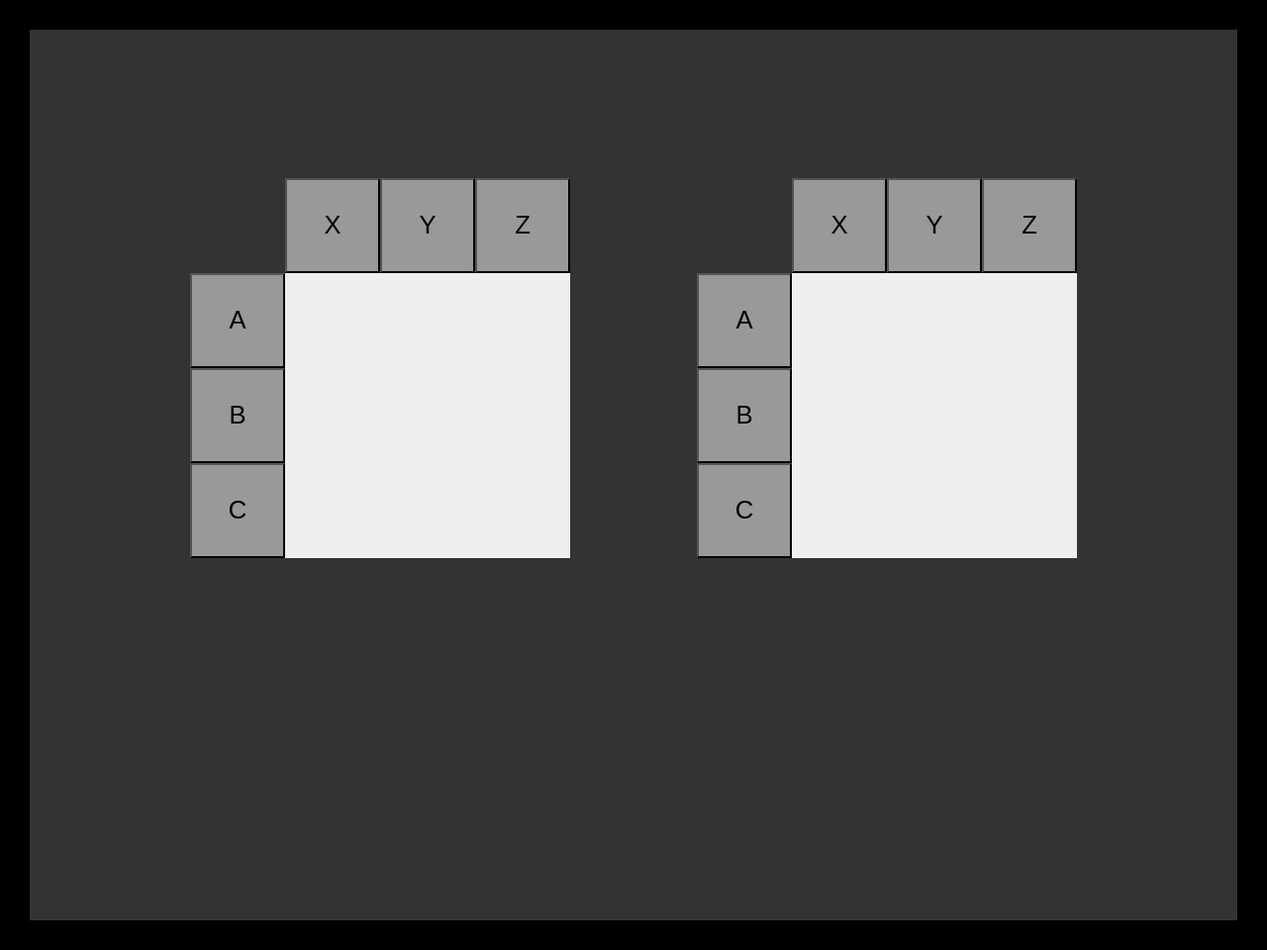
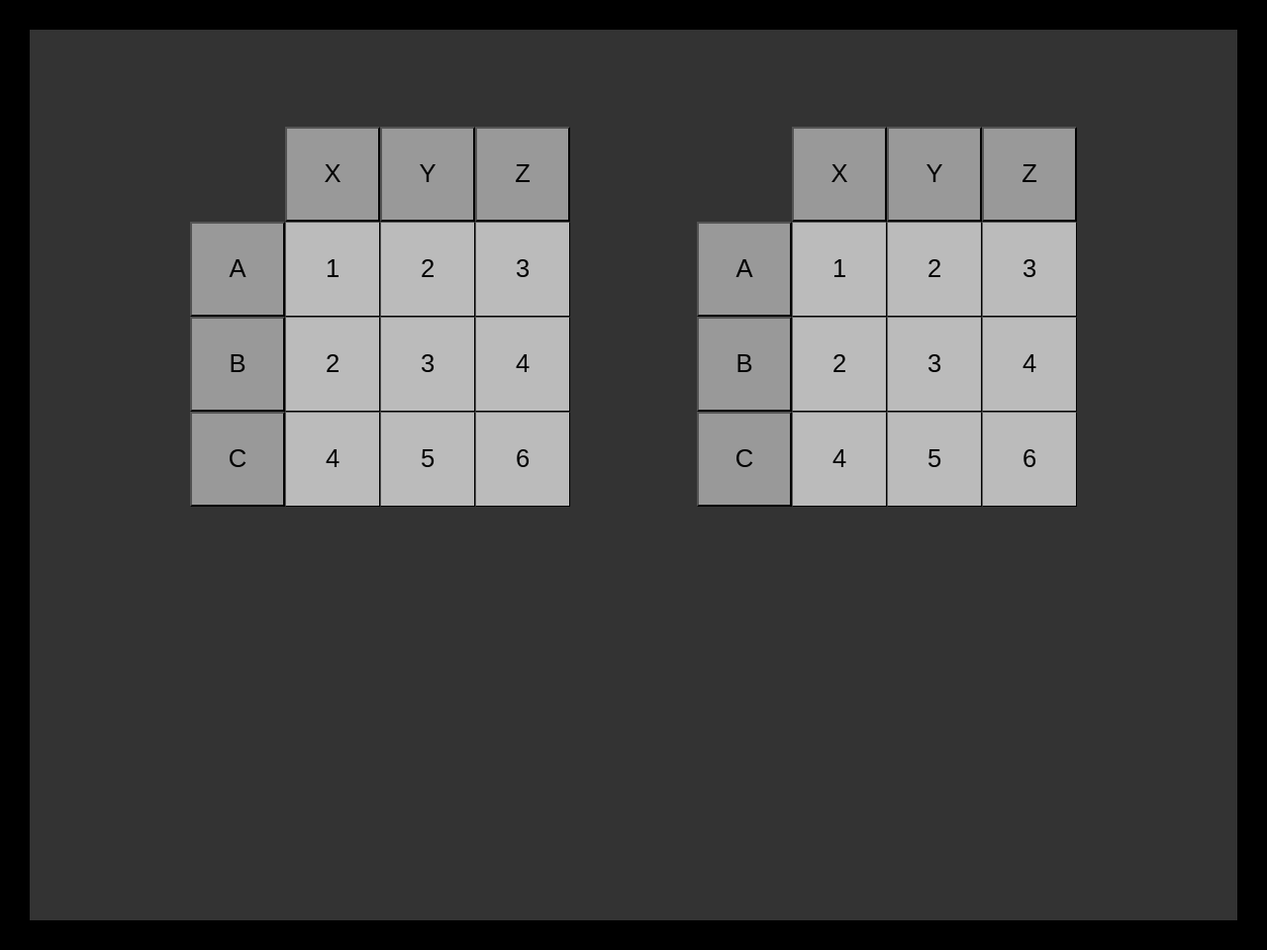
Before and after one commit to janohirmas/janohirmas.github.io, a Jekyll site: the page game.html, which Jekyll copies as it is, in a window 1280 px wide. Shown: the whole page at 99% size. Built offline with Jekyll 4.4.1, drawn with Linux system fonts in a browser that asks for light colours.

Commit message:
minor twitches

```diff
--- a/css/RevealGame.css
+++ b/css/RevealGame.css
@@ -5,6 +5,9 @@
     --table-width: 30vw;
     --action-font-size: 2vw;
     --table-side-margin: 15vw;
+    --table-top-margin: 10vw;
+    --outcome-background-color: #bbb;
+    --outcome-text-color: #000;
 }
 
 body {
@@ -15,7 +18,7 @@ body {
 
 .gametable-sep {
     position: absolute;
-    top: 20vh;
+    top: var(--table-top-margin);
     border-collapse: collapse;
     border-spacing: 0;
     box-sizing: border-box;
@@ -54,15 +57,16 @@ body {
 }
 
 .button-outcome {
-    background-color: #eee;
-    border: none;
-    color: #eee;
+    background-color: var(--outcome-background-color);
+    border-width: 0.5px;
+    color: var(--outcome-text-color);
 }
 
 .hidden {
-    color: #eee;
+    color:  var(--outcome-background-color);
   }
 
 .non-hidden {
-    color: #000;
+    color: var(--outcome-text-color);
 }
+}
--- a/game.html
+++ b/game.html
@@ -13,87 +13,89 @@ layout: default
         <script type="text/javascript" src="myfunctions.js"></script>
     </head>
      <body>
+
+
         <table class="gametable-sep table-left">
             <tr>
                 <th> </th>
                 <th>
-                    <button onclick="DisplayContent('col-x self')" class="button-game button-action">
+                    <button onclick="DisplayContent('col-x self')" value="SX" class="button-game button-action">
                         X
                     </button>
                 </th>
                 <th>
-                    <button onclick="DisplayContent('col-y self')" class="button-game button-action">
+                    <button onclick="DisplayContent('col-y self')" value="SY" class="button-game button-action">
                         Y
                     </button>
                 </th>
                 <th>
-                    <button onclick="DisplayContent('col-z self')" class="button-game button-action">
+                    <button onclick="DisplayContent('col-z self')" value="SZ" class="button-game button-action">
                         Z
                     </button>
                 </th>
             </tr>
             <tr>
                 <td>
-                    <button onclick="DisplayContent('row-a self')" class="button-game button-action ">
+                    <button onclick="DisplayContent('row-a self')" value="SA" class="button-game button-action ">
                         A
                     </button>
                 </td>
                 <td>
-                    <button onclick="DisplayContent('row-a col-x')" class="button-game button-outcome row-a col-x self" id="self-ax">
+                    <button onclick="DisplayContent('row-a col-x')" value="ax" class="button-game button-outcome row-a col-x self" id="self-ax">
                         1
                     </button>
                 </td>
                 <td>
-                    <button onclick="DisplayContent('row-a col-y')" class="button-game button-outcome row-a col-y self" id="self-ay">
+                    <button onclick="DisplayContent('row-a col-y')"  value="ay" class="button-game button-outcome row-a col-y self" id="self-ay">
                         2
                     </button>
                 </td>
                 <td>
-                    <button onclick="DisplayContent('row-a col-z')" class="button-game button-outcome row-a col-z self" id="self-az">
+                    <button onclick="DisplayContent('row-a col-z')" value="az" class="button-game button-outcome row-a col-z self" id="self-az">
                         3
                     </button>
                 </td>
             </tr>
             <tr>
                 <td>
-                    <button onclick="DisplayContent('row-b self')" class="button-game button-action">
+                    <button onclick="DisplayContent('row-b self')" value="SB" class="button-game button-action">
                         B
                     </button>
                 </td>
                 <td>
-                    <button onclick="DisplayContent('row-b col-x')" class="button-game button-outcome row-b col-x self" id="self-bx">
+                    <button onclick="DisplayContent('row-b col-x')" value="bx" class="button-game button-outcome row-b col-x self" id="self-bx">
                         2
                     </button>
                 </td>
                 <td>
-                    <button onclick="DisplayContent('row-b col-y')" class="button-game button-outcome row-b col-y self" id="self-by">
+                    <button onclick="DisplayContent('row-b col-y')" value="by" class="button-game button-outcome row-b col-y self" id="self-by">
                         3
                     </button>
                 </td>
                 <td>
-                    <button onclick="DisplayContent('row-b col-z')" class="button-game button-outcome row-b col-z self" id="self-bz">
+                    <button onclick="DisplayContent('row-b col-z')" value="bz" class="button-game button-outcome row-b col-z self" id="self-bz">
                         4
                     </button>
                 </td>
             </tr>
             <tr>
                 <td>
-                    <button onclick="DisplayContent('row-c self')" class="button-game button-action">
+                    <button onclick="DisplayContent('row-c self')" value="SC" class="button-game button-action">
                         C
                     </button>
                 </td>
                 <td>
-                    <button onclick="DisplayContent('row-c col-x')" class="button-game button-outcome row-c col-x self" id="self-cx">
+                    <button onclick="DisplayContent('row-c col-x')" value="cx" class="button-game button-outcome row-c col-x self" id="self-cx">
                         4
                     </button>
                 </td>
                 <td>
-                    <button onclick="DisplayContent('row-c col-y')" class="button-game button-outcome row-c col-y self" id="self-cy">
+                    <button onclick="DisplayContent('row-c col-y')" value="cy" class="button-game button-outcome row-c col-y self" id="self-cy">
                         5
                     </button>
                 </td>
                 <td>
-                    <button onclick="DisplayContent('row-c col-z')" class="button-game button-outcome row-c col-z self" id="self-cz">
+                    <button onclick="DisplayContent('row-c col-z')" value="cz" class="button-game button-outcome row-c col-z self" id="self-cz">
                         6
                     </button>
                 </td>
@@ -104,83 +106,83 @@ layout: default
                 <tr>
                     <th> </th>
                     <th>
-                        <button onclick="DisplayContent('col-x other')" class="button-game button-action">
+                        <button onclick="DisplayContent('col-x other')"  value="OX" class="button-game button-action">
                             X
                         </button>
                     </th>
                     <th>
-                        <button onclick="DisplayContent('col-y other')" class="button-game button-action">
+                        <button onclick="DisplayContent('col-y other')" value="OY" class="button-game button-action">
                             Y
                         </button>
                     </th>
                     <th>
-                        <button onclick="DisplayContent('col-z other')" class="button-game button-action">
+                        <button onclick="DisplayContent('col-z other')"  value="OZ" class="button-game button-action">
                             Z
                         </button>
                     </th>
                 </tr>
                 <tr>
                     <td>
-                        <button onclick="DisplayContent('row-a other')" class="button-game button-action ">
+                        <button onclick="DisplayContent('row-a other')" value="OA" class="button-game button-action ">
                             A
                         </button>
                     </td>
                     <td>
-                        <button onclick="DisplayContent('row-a col-x')" class="button-game button-outcome row-a col-x other" id="self-ax">
+                        <button onclick="DisplayContent('row-a col-x')" value="ax" class="button-game button-outcome row-a col-x other" id="self-ax">
                             1
                         </button>
                     </td>
                     <td>
-                        <button onclick="DisplayContent('row-a col-y')" class="button-game button-outcome row-a col-y other" id="self-ay">
+                        <button onclick="DisplayContent('row-a col-y')" value="ay" class="button-game button-outcome row-a col-y other" id="self-ay">
                             2
                         </button>
                     </td>
                     <td>
-                        <button onclick="DisplayContent('row-a col-z')" class="button-game button-outcome row-a col-z other" id="self-az">
+                        <button onclick="DisplayContent('row-a col-z')" value="az" class="button-game button-outcome row-a col-z other" id="self-az">
                             3
                         </button>
                     </td>
                 </tr>
                 <tr>
                     <td>
-                        <button onclick="DisplayContent('row-b other')" class="button-game button-action">
+                        <button onclick="DisplayContent('row-b other')" value="OB" class="button-game button-action">
                             B
                         </button>
                     </td>
                     <td>
-                        <button onclick="DisplayContent('row-b col-x')" class="button-game button-outcome row-b col-x other" id="self-bx">
+                        <button onclick="DisplayContent('row-b col-x')" value="bx" class="button-game button-outcome row-b col-x other" id="self-bx">
                             2
                         </button>
                     </td>
                     <td>
-                        <button onclick="DisplayContent('row-b col-y')" class="button-game button-outcome row-b col-y other" id="self-by">
+                        <button onclick="DisplayContent('row-b col-y')" value="by" class="button-game button-outcome row-b col-y other" id="self-by">
                             3
                         </button>
                     </td>
                     <td>
-                        <button onclick="DisplayContent('row-b col-z')" class="button-game button-outcome row-b col-z other" id="self-bz">
+                        <button onclick="DisplayContent('row-b col-z')" value="bz" class="button-game button-outcome row-b col-z other" id="self-bz">
                             4
                         </button>
                     </td>
                 </tr>
                 <tr>
                     <td>
-                        <button onclick="DisplayContent('row-c other')" class="button-game button-action">
+                        <button onclick="DisplayContent('row-c other')" value="OC" class="button-game button-action">
                             C
                         </button>
                     </td>
                     <td>
-                        <button onclick="DisplayContent('row-c col-x')" class="button-game button-outcome row-c col-x other" id="self-cx">
+                        <button onclick="DisplayContent('row-c col-x')" value="cx" class="button-game button-outcome row-c col-x other" id="self-cx">
                             4
                         </button>
                     </td>
                     <td>
-                        <button onclick="DisplayContent('row-c col-y')" class="button-game button-outcome row-c col-y other" id="self-cy">
+                        <button onclick="DisplayContent('row-c col-y')" value="cy" class="button-game button-outcome row-c col-y other" id="self-cy">
                             5
                         </button>
                     </td>
                     <td>
-                        <button onclick="DisplayContent('row-c col-z')" class="button-game button-outcome row-c col-z other" id="self-cz">
+                        <button onclick="DisplayContent('row-c col-z')" value="cz" class="button-game button-outcome row-c col-z other" id="self-cz">
                             6
                         </button>
                     </td>
--- a/myfunctions.js
+++ b/myfunctions.js
@@ -1,10 +1,11 @@
-function DisplayContent(Act) {
+function DisplayContent(Act,Val) {
   HideEverything();
   let x = document.getElementsByClassName(Act);
   for(let i = 0; i<x.length; i++) {
     x[i].classList.remove('hidden');
     x[i].classList.add('non-hidden');
   }
+
 }
 
 function HideEverything() {
```
